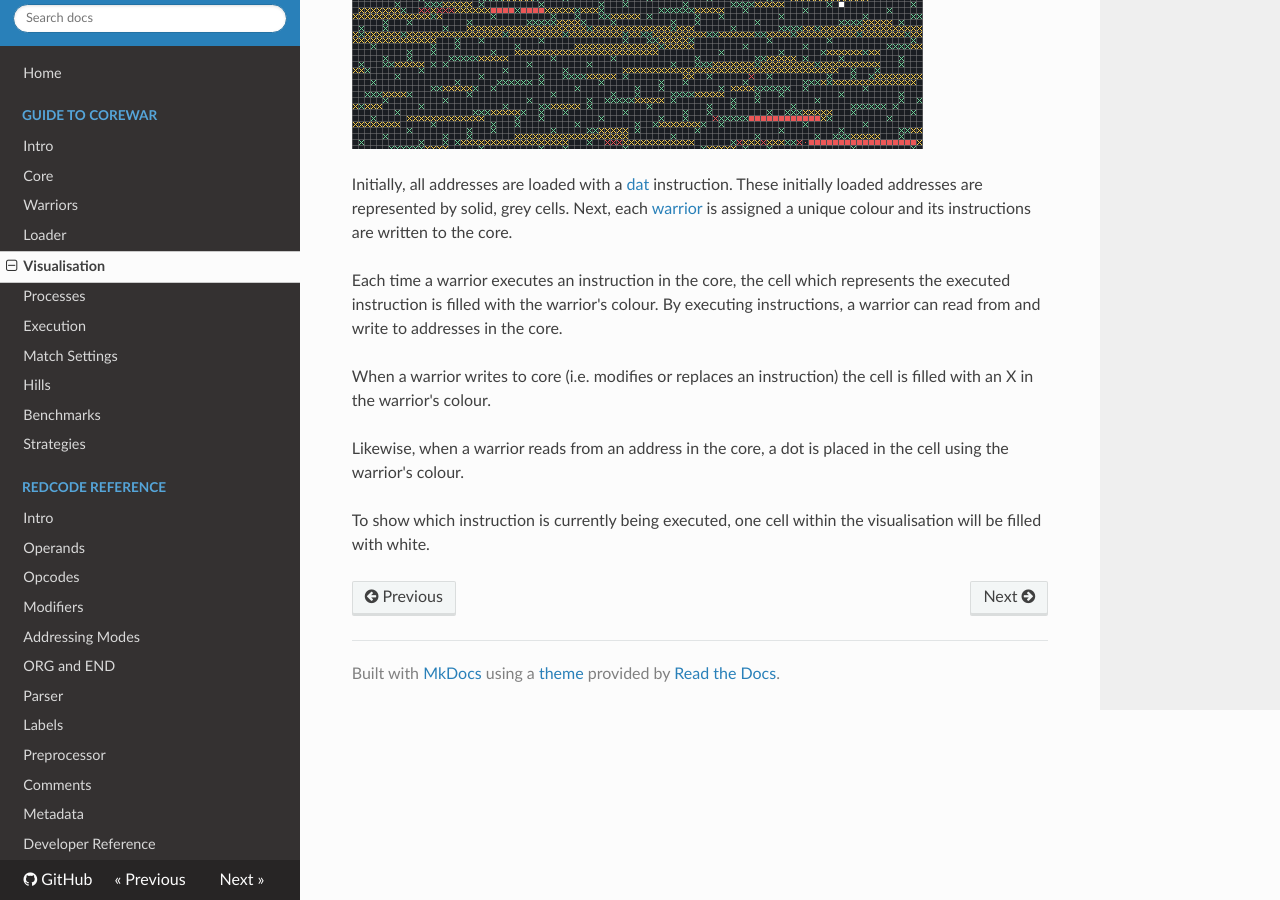
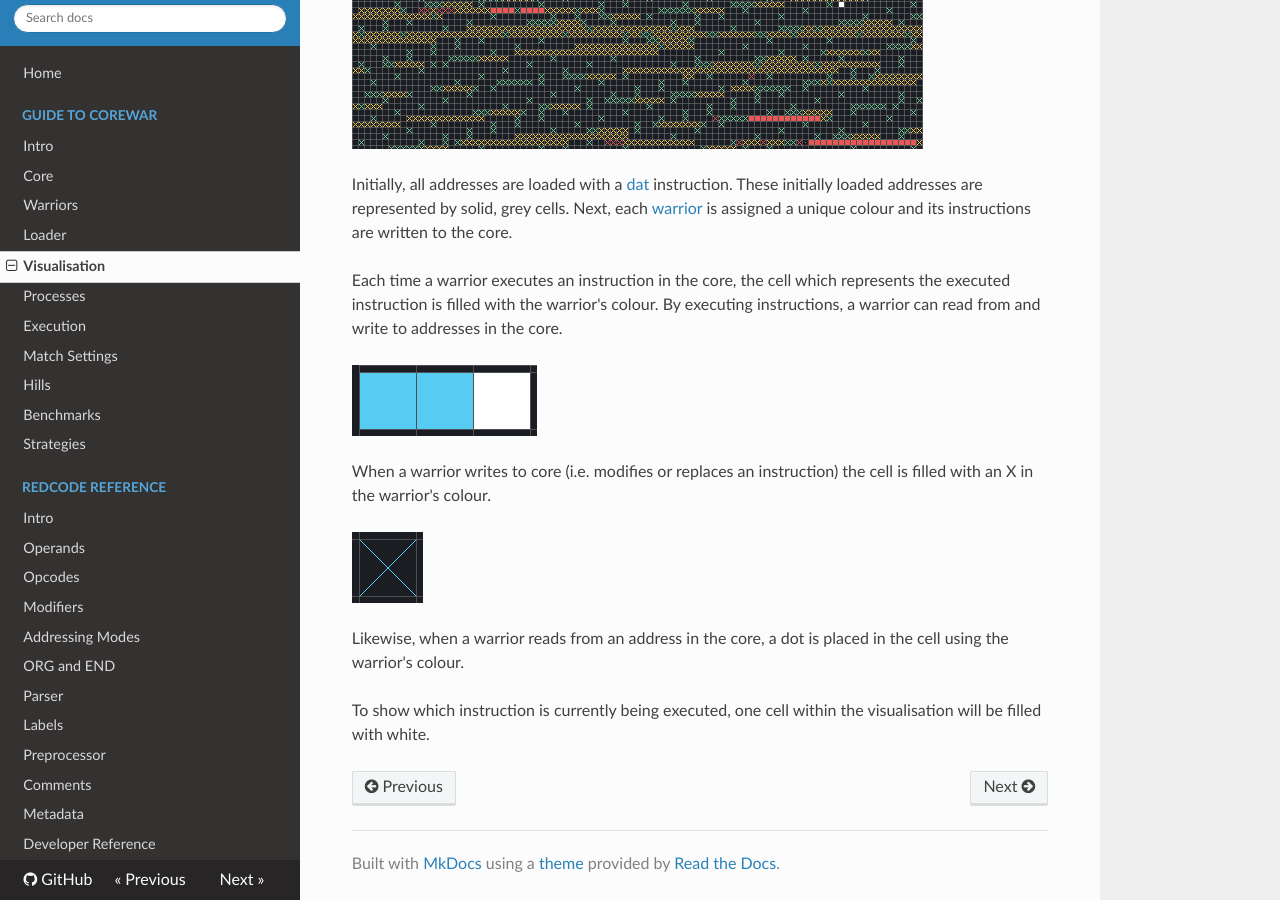
Before and after one commit to corewar/corewar.io, an MkDocs documentation site: the page built from docs/corewar/visualisation.md, in a window 1280 px wide and 900 px high, scrolled down 541 px. Built offline with MkDocs 1.6.1, drawn with Linux system fonts in a browser that asks for light colours; nearby versions of some CDN libraries; old or Windows-style settings are respelled for this version of MkDocs.

Commit message:
More images

```diff
--- a/docs/corewar/visualisation.md
+++ b/docs/corewar/visualisation.md
@@ -8,7 +8,11 @@ Initially, all addresses are loaded with a [dat](../redcode/opcodes#dat-data) in
 
 Each time a warrior executes an instruction in the core, the cell which represents the executed instruction is filled with the warrior's colour.  By executing instructions, a warrior can read from and write to addresses in the core.
 
+![execute](../images/execution.png)
+
 When a warrior writes to core (i.e. modifies or replaces an instruction) the cell is filled with an X in the warrior's colour.
+
+![write](../images/write.png)
 
 Likewise, when a warrior reads from an address in the core, a dot is placed in the cell using the warrior's colour.
 
```
